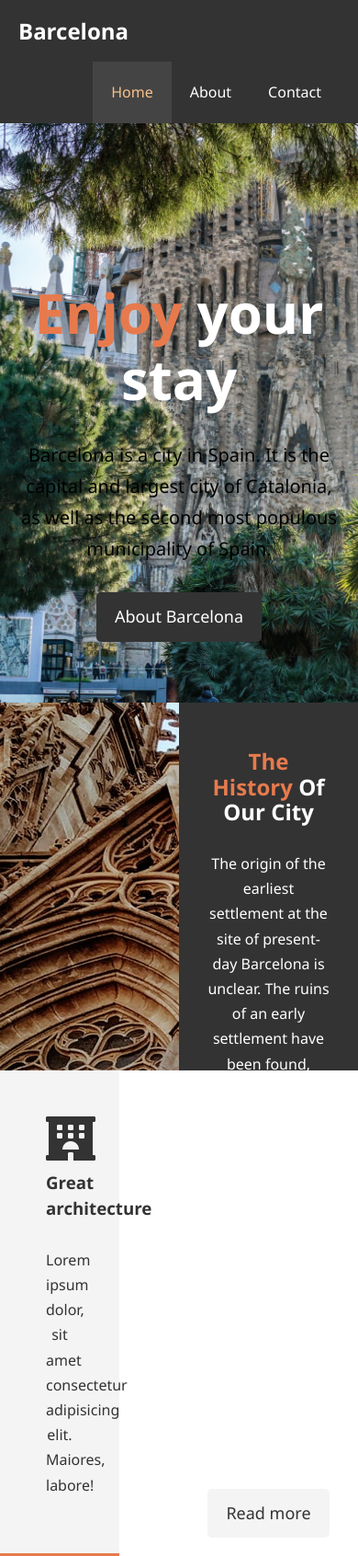
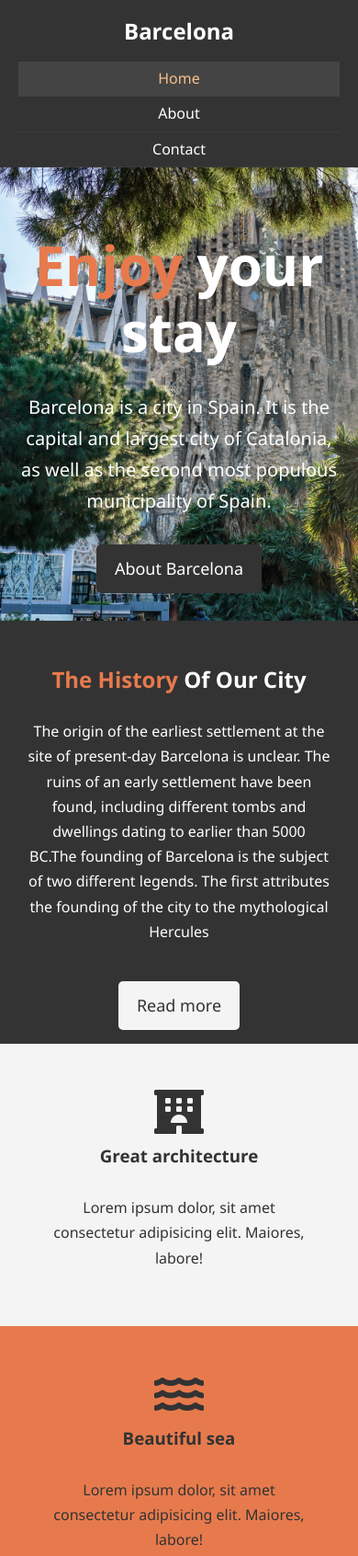
Before and after one commit to vladya32/Barcelona-float, a plain HTML site: page index.html in a window 390 px wide. Shown: the top 1692 px of the page at 92% size. Drawn offline with Linux system fonts and the light colour scheme.

Commit message:
add mobile css

```diff
--- a/about.html
+++ b/about.html
@@ -7,6 +7,7 @@
     <meta name="description" content="Welcome to the most beautiful city in the world">
     <meta name="keywords" content="barcelona, spain">
     <link rel="stylesheet" href="css/index.css">
+    <link rel="stylesheet" media="screen and (max-width:768px)" href="css/mobile.css">
     <title>Barcelona | About</title>
 </head>
 <body>
@@ -38,7 +39,7 @@
             </div>
         </div>
     </section>
-    <!-- <div class="clr"></div> -->
+    <div class="clr"></div>
     <section class="testimonials">
         <div class="container">
             <h2 class="large-heading">What Our Guests Say</h2>
--- a/css/index.css
+++ b/css/index.css
@@ -83,6 +83,7 @@ p {
 
 .large-heading {
     font-size: 40px;
+    line-height: 1.2;
 }
 
 .navbar {
@@ -136,13 +137,13 @@ p {
 }
 
 .showcase-content p {
-    color: black;
+    color: white;
     padding-bottom: 20px;
     line-height: 1.7em;
 }
 
 .home-info {
-    height: 400px;
+    height: 450px;
 }
 
 .home-info .info-img {
@@ -155,6 +156,7 @@ p {
 .home-info .info-content {
     float: right;
     width: 50%;
+    height: 100%;
     text-align: center;
     padding: 50px 30px;
     overflow: hidden;
@@ -195,7 +197,7 @@ p {
 }
 
 .testimonials {
-    height: 600px;
+    height: 100%;
     background: url('../image/test-bg.jpeg') no-repeat center center/cover;
     padding-top: 100px;
 }
--- /dev/null
+++ b/css/mobile.css
@@ -0,0 +1,59 @@
+.logo {
+    float: none;
+    text-align: center;
+}
+
+.menu-items, .menu-items  li {
+    float: none;
+    text-align: center;
+}
+
+.menu-items a {
+    padding: 5px;
+    border-bottom: 1px dotted #444;
+}
+
+.showcase {
+    height: 100%;
+}
+
+.showcase-content {
+    padding-top: 70px;
+    padding-bottom: 30px;
+}
+
+.home-info {
+    height: 460px;
+}
+
+.home-info .info-img {
+    display: none;
+}
+
+.home-info .info-content {
+    float: none;;
+    width: 100%;
+}
+
+.box {
+    float: none;
+    width: 100%;
+}
+
+.about-info .info-right,
+.about-info .info-left {
+    float: none;
+    width: 100%;
+}
+
+.about-info .info-right {
+    margin-top: 30px;
+}
+
+.large-heading {
+    text-align: center;
+}
+
+.contact-info .box {
+    border-bottom: 1px dotted #444;
+}
--- a/index.html
+++ b/index.html
@@ -8,6 +8,7 @@
     <meta name="keywords" content="barcelona, spain">
     <link rel="stylesheet" href="https://use.fontawesome.com/releases/v5.6.3/css/all.css" integrity="sha384-UHRtZLI+pbxtHCWp1t77Bi1L4ZtiqrqD80Kn4Z8NTSRyMA2Fd33n5dQ8lWUE00s/" crossorigin="anonymous">
     <link rel="stylesheet" href="css/index.css">
+    <link rel="stylesheet" media="screen and (max-width:768px)" href="css/mobile.css">
     <title>Barcelona | Welcome</title>
 </head>
 <body>
```
Also changed, not shown: contact.html (+1 -0 lines).
